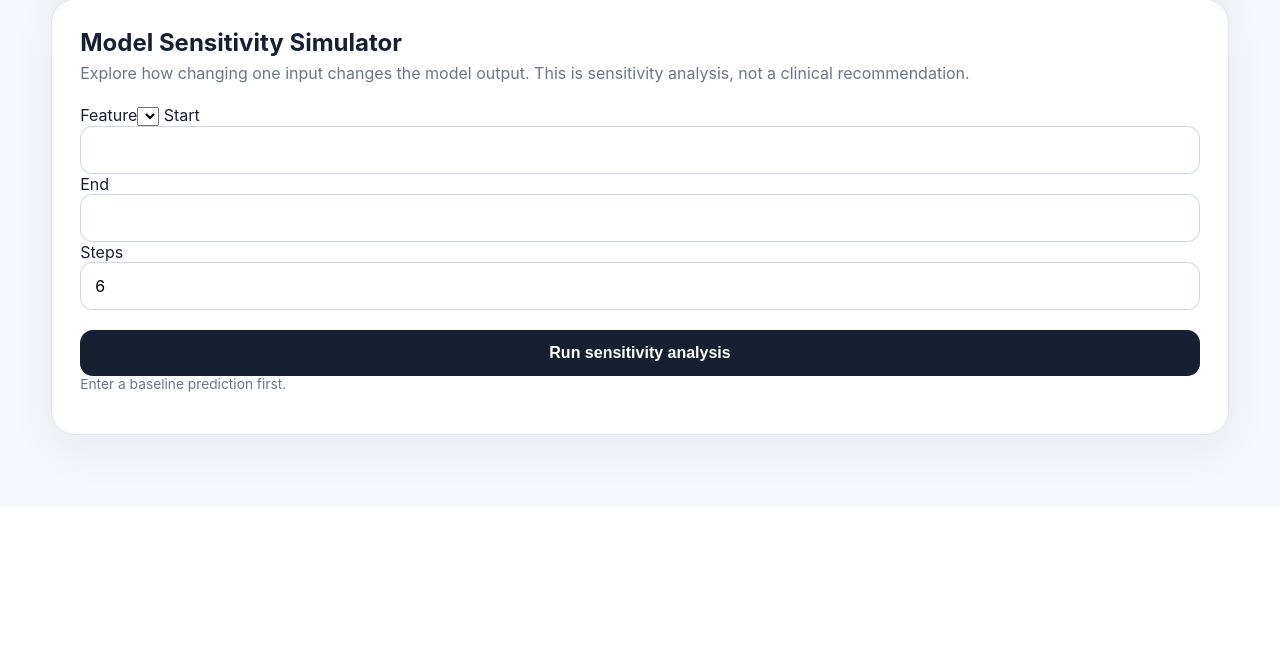
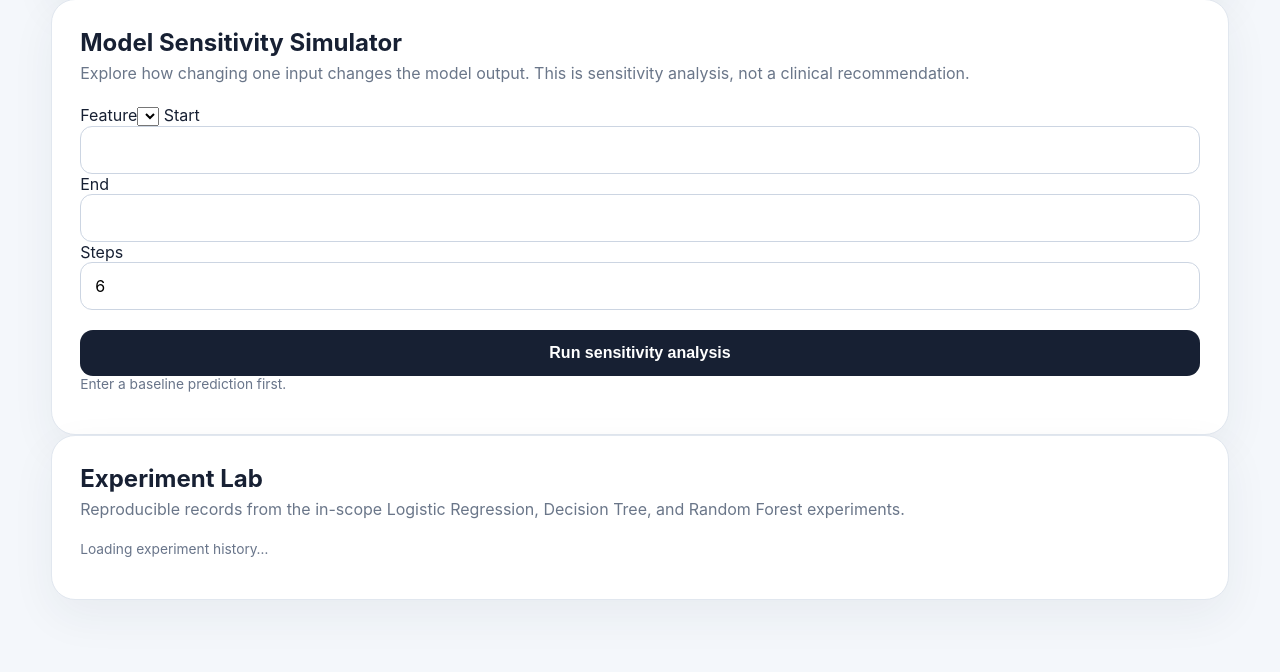
Before and after one commit to codebyrehan/smart-healthcare-disease-prediction-system, a Flask app: page / in a window 1280 px wide. Shown: the part 1441-2113 px from the top of the page. Before the commit the page ends 1916 px from the top, so only its background shows below. Run offline with Flask 3, Linux system fonts and the light colour scheme; lists and menus that the app fills with data are empty; parts of the project's set-up code (start-up, migrations or seed data) failed here and were passed over.

Commit message:
Add experiment lab presentation to dashboard

```diff
--- a/templates/index.html
+++ b/templates/index.html
@@ -63,6 +63,12 @@
       <div id="sensitivity-status" class="muted" aria-live="polite">Enter a baseline prediction first.</div>
       <div id="sensitivity-results" class="sensitivity-results"></div>
     </section>
+
+    <section class="card experiment-card">
+      <div class="card-heading"><h2>Experiment Lab</h2><p>Reproducible records from the in-scope Logistic Regression, Decision Tree, and Random Forest experiments.</p></div>
+      <div id="experiment-status" class="muted">Loading experiment history…</div>
+      <div id="experiment-table" class="experiment-table" role="region" aria-label="Experiment history"></div>
+    </section>
   </main>
   <script src="/static/app.js"></script><script src="/static/dashboard.js"></script>
 </body>
```
